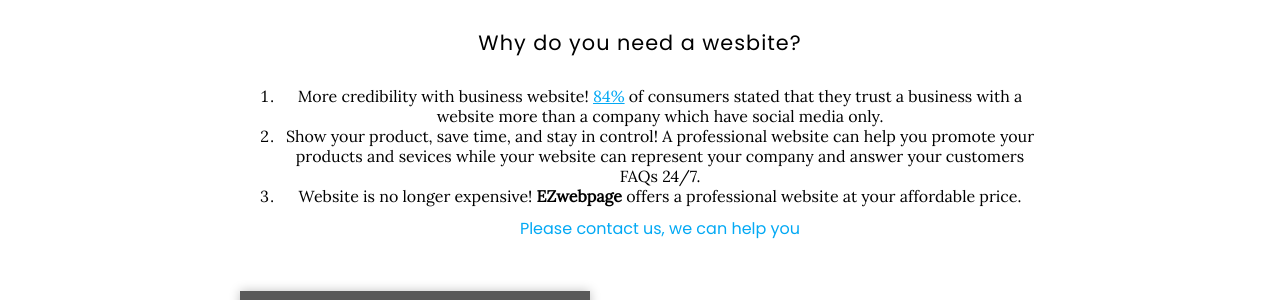
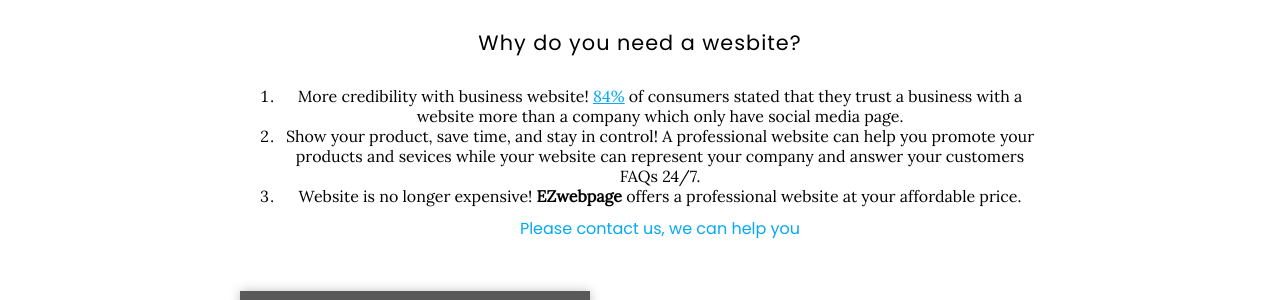
Before and after one commit to EZwebpage/Showcase, a Jekyll site: the page built from index.md, in a window 1280 px wide. Shown: the part 1354-1654 px from the top of the page. Built offline with Jekyll 4.4.1, drawn with Linux system fonts in a browser that asks for light colours; nearby versions of some CDN libraries.

Commit message:
Update index.md

```diff
--- a/index.md
+++ b/index.md
@@ -32,7 +32,7 @@ title: Home
 
 
 ## Why do you need a wesbite?
-1. More credibility with business website! [84%](https://blog.verisign.com/getting-online/verisign-2015-online-survey-97-percent-of-smbs-would-recommend-having-a-website-to-other-smbs/)  of consumers stated that they trust a business with a website more than a company which have social media only.
+1. More credibility with business website! [84%](https://blog.verisign.com/getting-online/verisign-2015-online-survey-97-percent-of-smbs-would-recommend-having-a-website-to-other-smbs/)  of consumers stated that they trust a business with a website more than a company which only have social media page.
 2. Show your product, save time, and stay in control! A professional website can help you promote your products and sevices while your website can represent your company and answer your customers FAQs 24/7.
 3. Website is no longer expensive! **EZwebpage** offers a professional website at your affordable price. <br>
 {%- include big-link.html text="Please contact us, we can help you" link="/contact" -%}{:.center}
```
